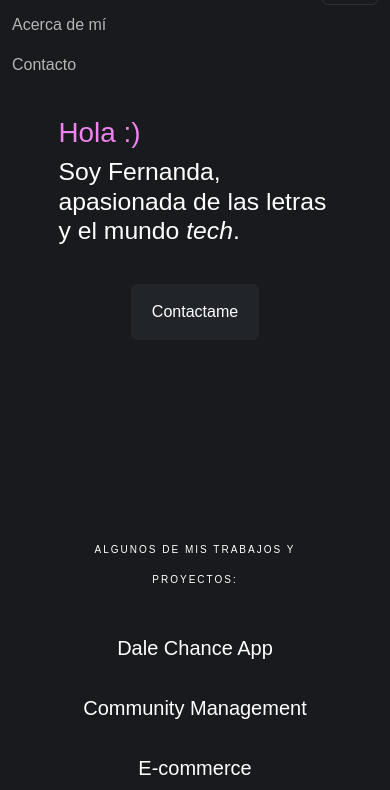
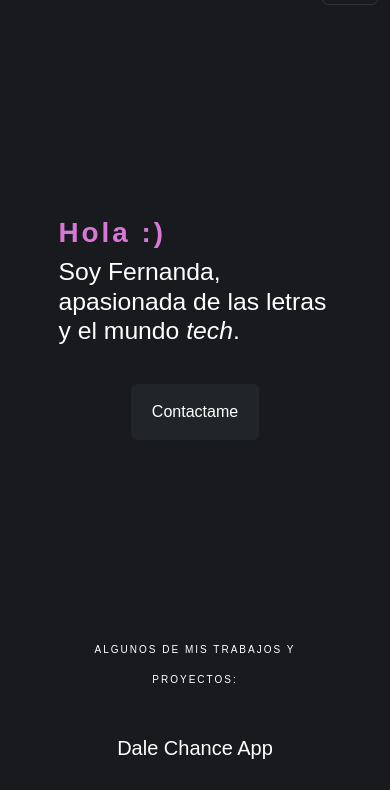
Before and after one commit to ferffloress/portfolio-ux, a plain HTML site: page index.html in a window 390 px wide. Shown: the part 43-833 px from the top of the page. Drawn offline with nearby package versions, Linux system fonts and the light colour scheme; a web font is replaced by a local one.

Commit message:
modificaciones

```diff
--- a/index.html
+++ b/index.html
@@ -24,7 +24,7 @@
           <button class="navbar-toggler" type="button" data-bs-toggle="collapse" data-bs-target="#navbarNav" aria-controls="navbarNav" aria-expanded="false" aria-label="Toggle navigation">
             <span class="navbar-toggler-icon"></span>
           </button>
-          <div class="navbar-collapse" id="navbarNav">
+          <div class="collapse navbar-collapse" id="navbarNav">
             <ul class="navbar-nav">
               <li class="nav-item">
                 <a class="nav-link" href="acerca-de-mi.html">Acerca de mí</a>
--- a/style.css
+++ b/style.css
@@ -21,7 +21,11 @@ body {
 
 #hola {
     color: violet;
+    opacity: 0.9;
     text-align: left;
+    font-family: 'Circular Std', sans-serif;
+    font-weight: 600;
+    letter-spacing: 3px;
 }
 
 h1, h2, h3, h4 {
@@ -35,7 +39,7 @@ h1, h2, h3, h4 {
 
 @media (max-width: 639px) {
   #hola {
-padding-top: 100px;
+padding-top: 200px;
   }
 }
 
```
Also changed, not shown: acerca-de-mi.html (+2 -2 lines), cm.html (+2 -2 lines), dalechance.html (+2 -2 lines), e-commerce.html (+2 -2 lines).
